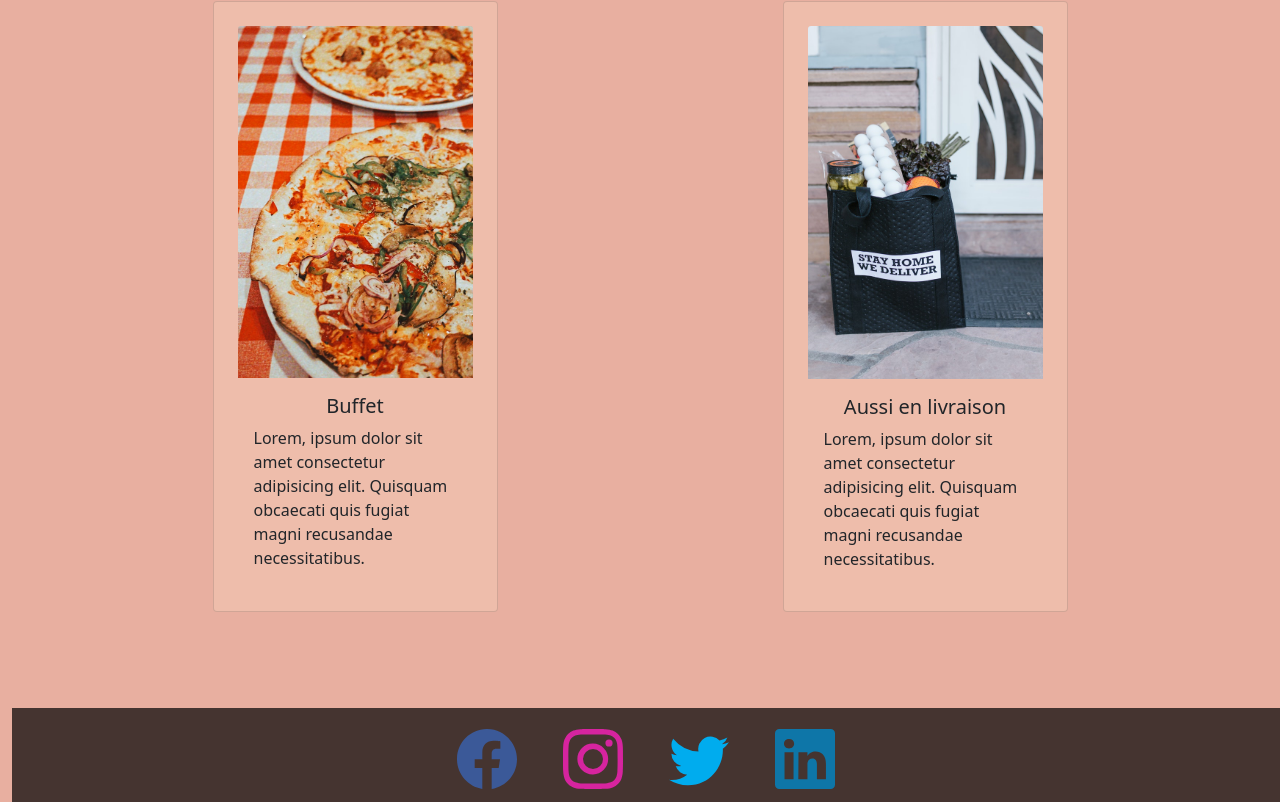
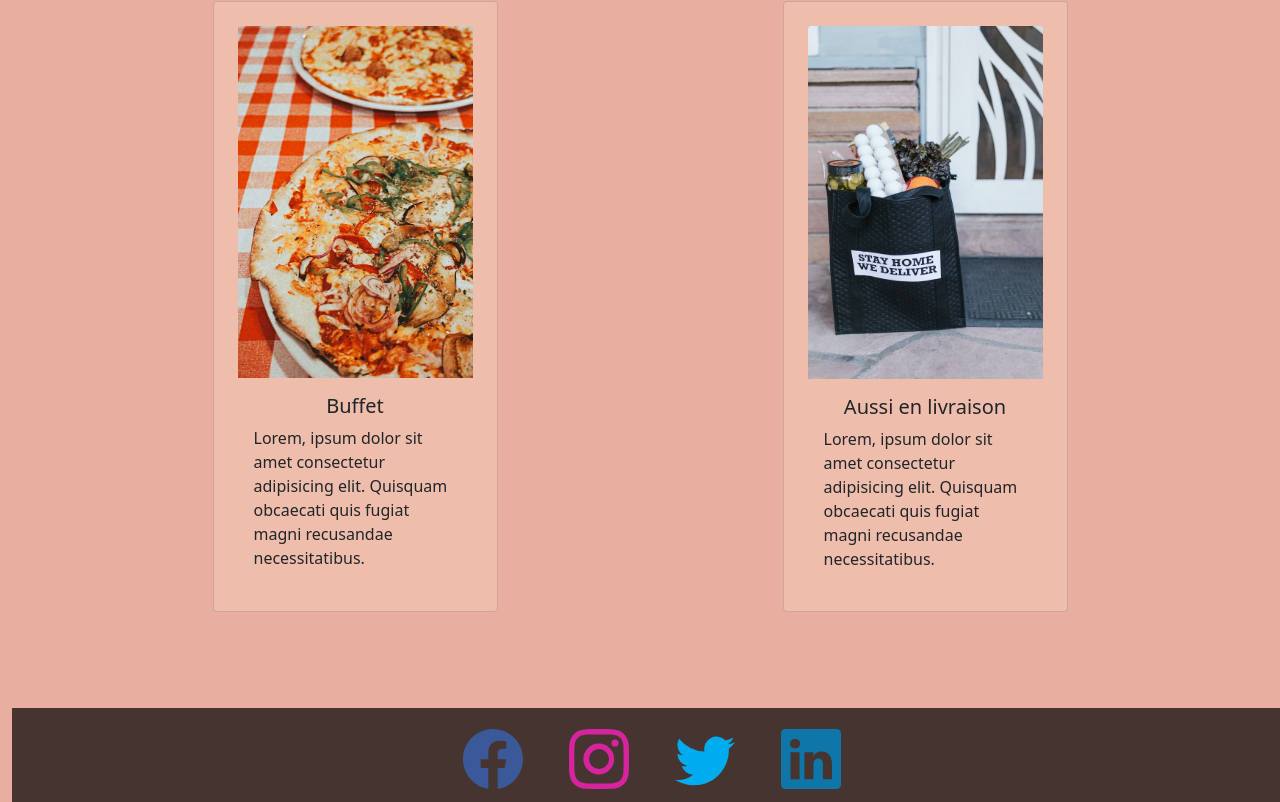
Before and after one commit to AdrienLenoir/restaurant-css-framework, a plain HTML site: page index.html in a window 1280 px wide. Shown: the part 647-1449 px from the top of the page. Drawn offline with nearby package versions, Linux system fonts and the light colour scheme.

Commit message:
paddingg footer

```diff
--- a/index.html
+++ b/index.html
@@ -77,9 +77,9 @@
             </div>
           </div>
         </section>
-        <footer class="text-center text-white mt-5 mb-0 ms-0 ps-0 pb-0 min-vw-100">
+        <footer class="text-center text-white mt-5">
 
-          <div class="social container pt-2 ms-0 ps-0 min-vw-100">
+          <div class="social container pt-2 pg-0 min-vw-100">
 
               <a
                 class="btn btn-link btn-floating btn-lg text-dark m-1"
```
